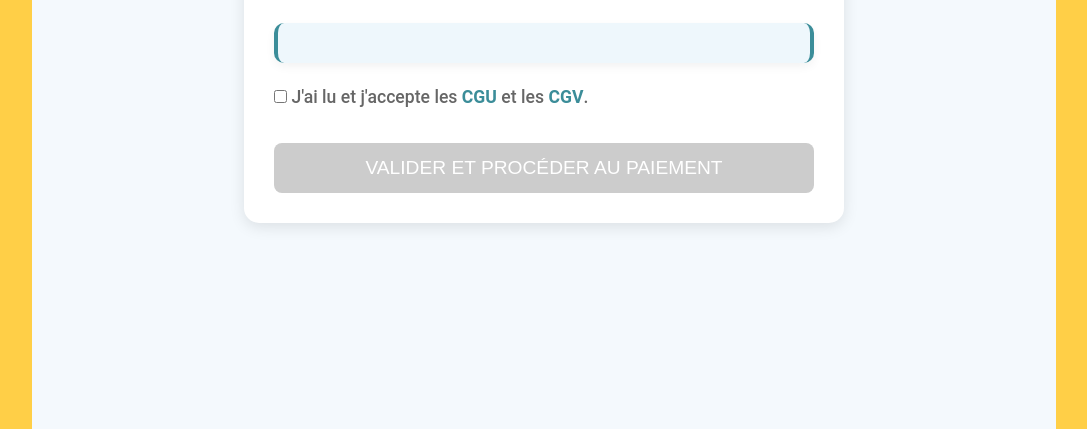
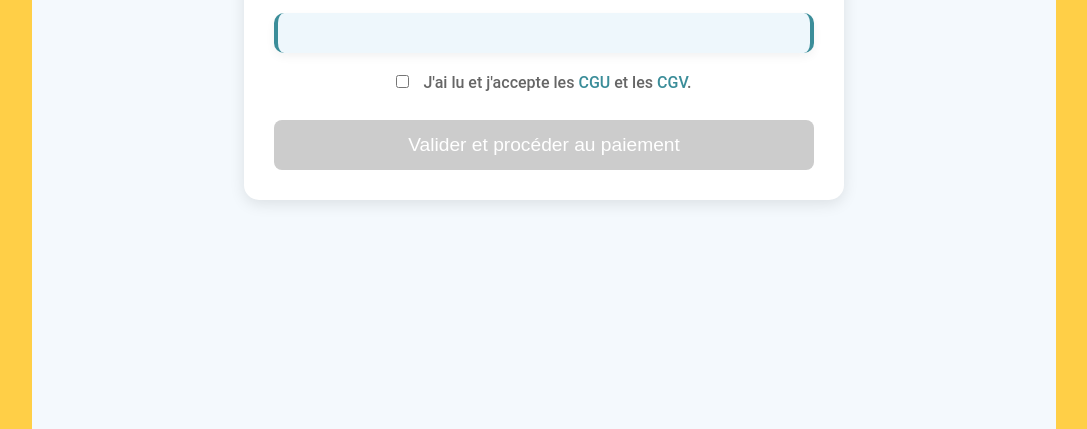
Before and after one commit to PhenixBox/PBXAPP, a plain HTML site: page recap.html in a window 1280 px wide. Shown: the part 371-800 px from the top of the page, without its empty margins (96-1183 px from the left). Drawn offline with Linux system fonts and the light colour scheme; files that its build step writes are made by us from their sources.

Commit message:
Update style.css

```diff
--- a/style.css
+++ b/style.css
@@ -6,10 +6,9 @@
 }
 
 body {
-  font-family: 'Roboto', sans-serif;  /* Utilisation d'une police élégante et moderne */
-  background-color: #f4f9fd; /* Bleu pastel clair */
+  font-family: 'Roboto', sans-serif; /* Police élégante et moderne */
+  background-color: #f4f9fd; /* Bleu pastel */
   color: #333;
-  line-height: 1.6;
   display: flex;
   justify-content: center;
   align-items: center;
@@ -18,7 +17,6 @@ body {
   position: relative;
 }
 
-/* Ajout des bandes jaunes verticales sur les bords */
 body::before, body::after {
   content: '';
   position: absolute;
@@ -36,7 +34,6 @@ body::after {
   right: 0;
 }
 
-/* Header */
 header {
   text-align: center;
   margin-bottom: 20px;
@@ -51,57 +48,60 @@ header {
   transform: translateX(-50%);
 }
 
-/* Main Section */
 main {
+  width: 100%;
+  max-width: 600px;
   background-color: #fff;
   padding: 30px;
   border-radius: 15px;
   box-shadow: 0 4px 15px rgba(0, 0, 0, 0.1);
-  width: 100%;
-  max-width: 600px;
   position: relative;
   z-index: 1;
 }
 
-/* Titre principal */
 h1 {
   text-align: center;
-  color: #3b8d99; /* Bleu pastel doux */
+  color: #3b8d99;
   font-size: 2.5rem;
   font-weight: 500;
   margin-bottom: 30px;
-  text-transform: uppercase;
 }
 
-/* Style des formulaires */
-form {
+.form-container {
   display: flex;
   flex-direction: column;
+  align-items: center;
+}
+
+#recap {
+  background-color: #eef7fc; /* Bleu pastel */
+  padding: 20px;
+  border-radius: 10px;
+  box-shadow: 0 4px 10px rgba(0, 0, 0, 0.05);
+  margin-bottom: 20px;
+  border-left: 4px solid #3b8d99;
+  border-right: 4px solid #3b8d99;
+  width: 100%;
+}
+
+#recap p {
+  font-size: 1.2rem;
+  color: #444;
 }
 
 label {
-  font-size: 1.1rem;
+  font-size: 1rem;
   margin-bottom: 8px;
   color: #666;
   font-weight: 500;
 }
 
-input, select {
-  padding: 12px;
-  margin-bottom: 20px;
-  border: 1px solid #ddd;
-  border-radius: 8px;
-  font-size: 1.1rem;
-  transition: border-color 0.3s ease;
-  outline: none;
-}
-
-input:focus, select:focus {
-  border-color: #3b8d99; /* Bleu pastel doux */
+input[type="checkbox"] {
+  margin-right: 10px;
 }
 
 button {
-  background-color: #ffcf47; /* Jaune pastel */
+  background-color: #ffcf47;
   color: white;
   padding: 14px;
   border: none;
@@ -109,58 +109,12 @@ button {
   font-size: 1.2rem;
   cursor: pointer;
   transition: background-color 0.3s ease;
-  margin-top: 10px;
-  text-transform: uppercase;
+  width: 100%;
+  margin-top: 20px;
 }
 
 button:hover {
-  background-color: #ffb84c; /* Jaune légèrement plus foncé */
-}
-
-/* Style pour la zone récapitulatif */
-#recap {
-  background-color: #eef7fc; /* Bleu pastel clair */
-  padding: 20px;
-  border-radius: 10px;
-  box-shadow: 0 4px 10px rgba(0, 0, 0, 0.05);
-  margin-bottom: 20px;
-  border-left: 4px solid #3b8d99; /* Ligne décorative à gauche */
-  border-right: 4px solid #3b8d99; /* Ligne décorative à droite */
-}
-
-#recap p {
-  font-size: 1.2rem;
-  color: #444;
-  margin-bottom: 10px;
-}
-
-#recap strong {
-  color: #3b8d99; /* Bleu pastel doux */
-}
-
-/* Case à cocher des CGU et CGV */
-label a {
-  color: #3b8d99;
-  text-decoration: none;
-  font-weight: bold;
-}
-
-label a:hover {
-  text-decoration: underline;
-}
-
-/* Style pour le bouton "Valider" */
-#valider {
-  background-color: #7bbf97; /* Vert doux */
-  color: white;
-  padding: 14px;
-  border: none;
-  border-radius: 8px;
-  font-size: 1.2rem;
-  cursor: pointer;
-  width: 100%;
-  margin-top: 20px;
-  text-transform: uppercase;
+  background-color: #ffb84c;
 }
 
 #valider[disabled] {
@@ -168,7 +122,7 @@ label a:hover {
   cursor: not-allowed;
 }
 
-/* Style pour les liens */
+/* Styling des liens */
 a {
   color: #3b8d99;
   text-decoration: none;
```
